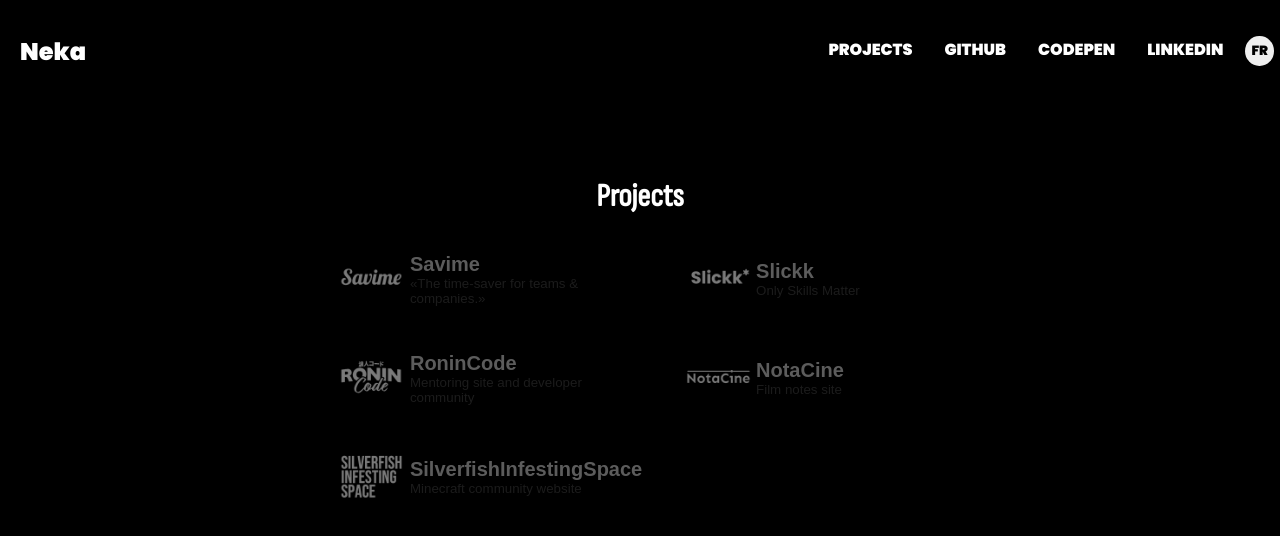
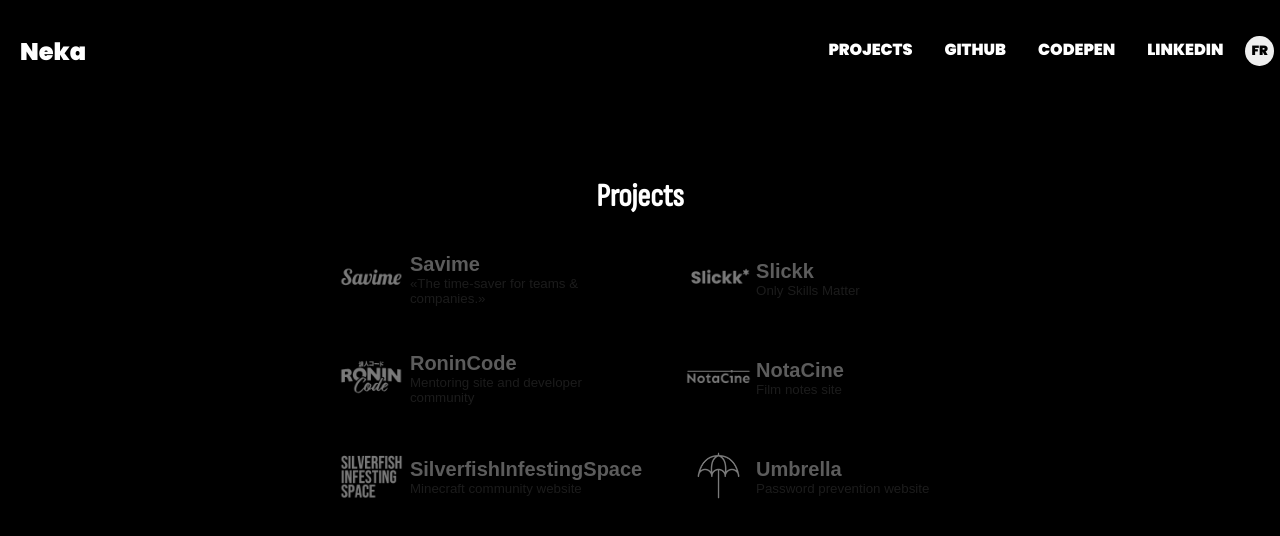
Before and after one commit to Nekall/personal-site, a React (Create React App) app: page /projects in a window 1280 px wide. Shown: the top 536 px of the page. Built offline with nearby package versions, Linux system fonts and the light colour scheme.

Commit message:
docs: add umbrella project

```diff
--- a/src/pages/Projects/index.jsx
+++ b/src/pages/Projects/index.jsx
@@ -6,6 +6,7 @@
 import ronincode from "../../assets/images/projects/ronincode-grey.webp";
 import slickk from "../../assets/images/projects/slickk-grey.webp";
 import silverfish from "../../assets/images/projects/silverfish-grey.webp";
+import umbrella from "../../assets/images/projects/umbrella-grey.webp";
 import cross from "../../assets/images/icons/cross.svg";
 
 import notacineScreenshot from "../../assets/images/projects/notacine-screen.webp";
@@ -13,6 +14,7 @@
 import ronincodeScreenshot from "../../assets/images/projects/ronincode-screen.webp";
 import slickkScreenshot from "../../assets/images/projects/slickk-screen.webp";
 import silverfishScreenshot from "../../assets/images/projects/silverfish-screen.webp";
+import umbrellaScreenshot from "../../assets/images/projects/umbrella-screen.webp";
 
 // Styles
 import styles from "../../styles/pages/Projects.module.scss";
@@ -65,6 +67,15 @@
       github: "https://github.com/Nekall/Silverfish-Space",
       link: "https://silverfish.infesting.space/",
       screenshot: silverfishScreenshot,
+    },
+    {
+      name: "Umbrella",
+      description: lang === "fr" ? "Site de prévention sur les mots de passe" : "Password prevention website",
+      details: lang === "fr" ? "Site de prévention sur les mots de passe. Ne prenez pas de risques avec la sécurité de vos informations personnelles en ligne. Adoptez ces bonnes pratiques de gestion de mots de passe pour protéger vos comptes." : "Password prevention website. Don't take risks with the security of your personal information online. Adopt these good password management practices to protect your accounts.",
+      image: umbrella,
+      github: "https://github.com/Nekall/Umbrella",
+      link: "https://umbrella-neka.vercel.app/",
+      screenshot: umbrellaScreenshot,
     },
   ];
 
```
Also changed, not shown: src/assets/images/projects/umbrella-grey.webp (added), src/assets/images/projects/umbrella-screen.webp (added).
